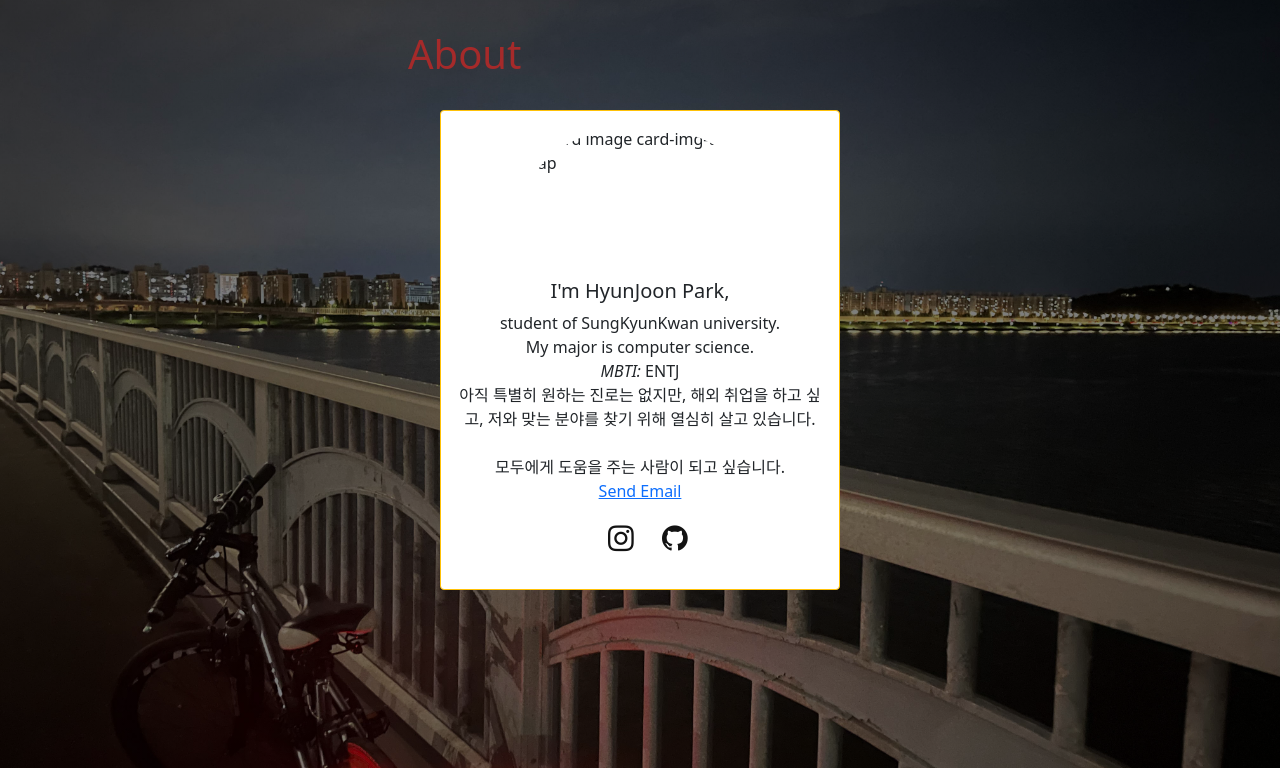
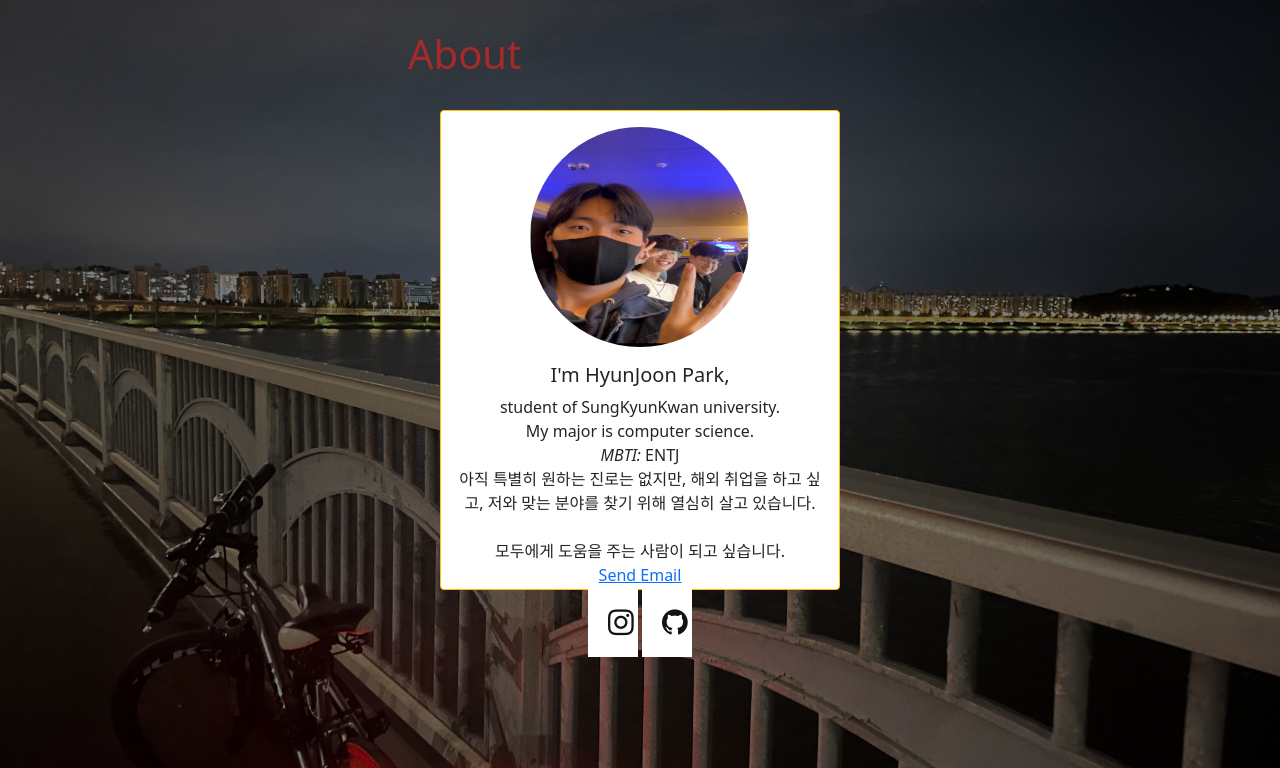
Before and after one commit to coolfunjoon21/coolfunjoon21.github.io, a plain HTML site: page index.html in a window 1280 px wide. Shown: the part 820-1588 px from the top of the page. Drawn offline with nearby package versions, Linux system fonts and the light colour scheme.

Commit message:
update photo location error

```diff
--- a/index.html
+++ b/index.html
@@ -68,7 +68,7 @@
                         <h1 id="About_title"> About </h1>
                         <div class="card shadow-md border border-warning"
                             style="width: 25rem; height: 30rem; margin: 2rem">
-                            <img class="rounded-circle  align-self-center mt-3 " src="source/img4.png"
+                            <img class="rounded-circle  align-self-center mt-3 " src="photo.png"
                                 alt="Card image card-img-top cap" style="height:220px; width:220px">
                             <div class="card-body" style=>
                                 <h5 class="card-title text-center">I'm HyunJoon Park,</h5>
```
